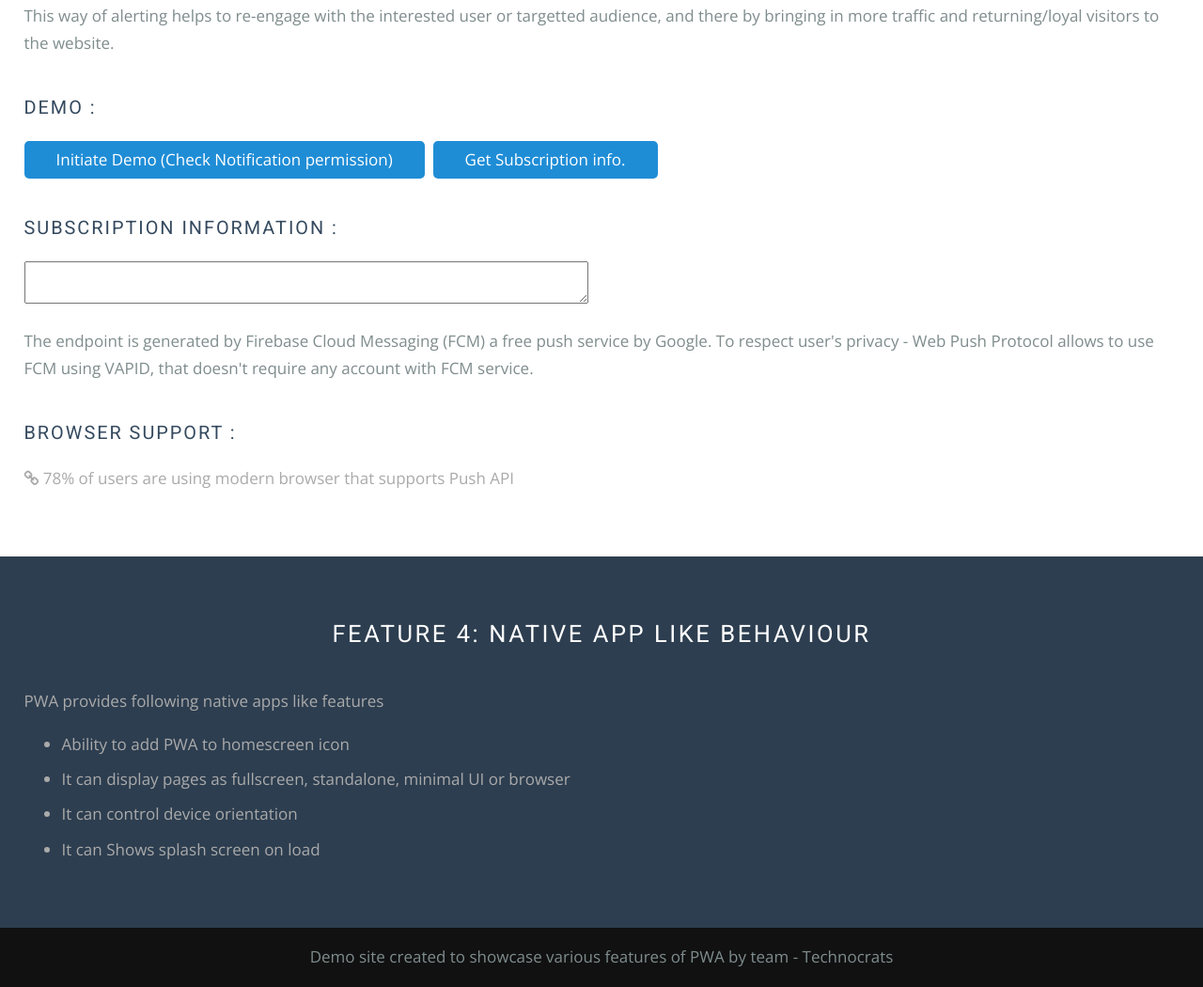
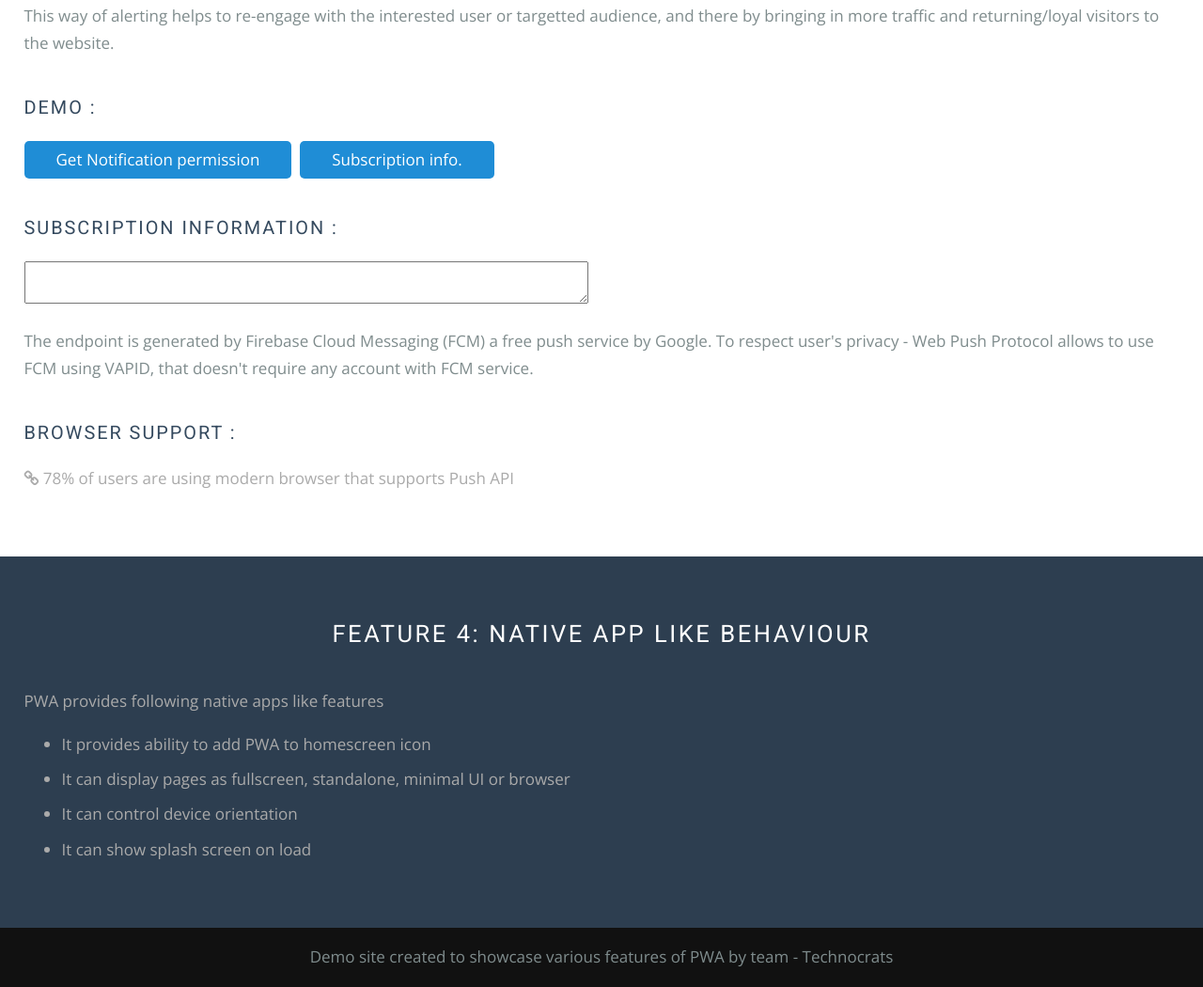
Before and after one commit to davidsekar/pwa-sample, a website built with webpack: page docs/index.html in a window 1280 px wide. Shown: the part 4116-5166 px from the top of the page at 94% size. Built offline with nearby package versions, Linux system fonts and the light colour scheme; files whose address does not match are found by name.

Commit message:
Update long button text

```diff
--- a/docs/index.html
+++ b/docs/index.html
@@ -11,7 +11,7 @@
   <link rel="manifest" href="/pwa-sample/manifest.json">
   <link href="https://fonts.googleapis.com/css?family=Roboto:700,400|Open+Sans:400" rel="stylesheet">
   <link rel="stylesheet" href="https://netdna.bootstrapcdn.com/font-awesome/4.7.0/css/font-awesome.css">
-<link href="/pwa-sample/vendors~main-cca271b8d3fbecb32b00.css" rel="stylesheet"/><link href="/pwa-sample/main-df6dc2432dfb69619891.css" rel="stylesheet"/><link rel="preload" href="/pwa-sample/1.main.js" as="script"/><link rel="preload" href="/pwa-sample/main.js" as="script"/></head>
+<link href="/pwa-sample/vendors~main-cca271b8d3fbecb32b00.css" rel="stylesheet"/><link href="/pwa-sample/main-bf67ca9325746f4ca2ec.css" rel="stylesheet"/><link rel="preload" href="/pwa-sample/1.main.js" as="script"/><link rel="preload" href="/pwa-sample/main.js" as="script"/></head>
 
 <body>
   <div class="header">
@@ -197,9 +197,8 @@
           <p>This way of alerting helps to re-engage with the interested user or targetted audience, and there by
             bringing in more traffic and returning/loyal visitors to the website.</p>
           <h3 class="content-head">Demo :</h3>
-          <button type="button" id="initiate-push-demo" class="pure-button">Initiate Demo (Check Notification
-            permission)</button>&nbsp;
-          <button type="button" id="push-alert-demo" class="pure-button">Get Subscription info.</button>
+          <button type="button" id="initiate-push-demo" class="pure-button">Get Notification permission</button>&nbsp;
+          <button type="button" id="push-alert-demo" class="pure-button">Subscription info.</button>
           <br />
           <h3 class="content-head">Subscription Information :</h3>
           <textarea name="push-channel-detail" id="push-channel-detail" class="push-channel-detail"></textarea>
@@ -222,10 +221,10 @@
         <div class="l-box-lrg pure-u-1">
           <p>PWA provides following native apps like features</p>
           <ul class="styled-list">
-            <li>Ability to add PWA to homescreen icon</li>
+            <li>It provides ability to add PWA to homescreen icon</li>
             <li>It can display pages as fullscreen, standalone, minimal UI or browser</li>
             <li>It can control device orientation</li>
-            <li>It can Shows splash screen on load</li>
+            <li>It can show splash screen on load</li>
           </ul>
         </div>
       </div>
--- a/docs/sw.js
+++ b/docs/sw.js
@@ -1,4 +1,4 @@
-importScripts("/pwa-sample/precache-manifest.6f0e109607cb0522937880ba23cd8b2d.js", "/pwa-sample/workbox-v4.3.0/workbox-sw.js");
+importScripts("/pwa-sample/precache-manifest.585d4a157b981e55abcf906d8dbcacf9.js", "/pwa-sample/workbox-v4.3.0/workbox-sw.js");
 workbox.setConfig({modulePathPrefix: "/pwa-sample/workbox-v4.3.0"});
 // Precache Files with Webpack
 workbox.precaching.precacheAndRoute(self.__precacheManifest || []);
```
Also changed, not shown: src/index.html (+4 -5 lines), 5 other files.
